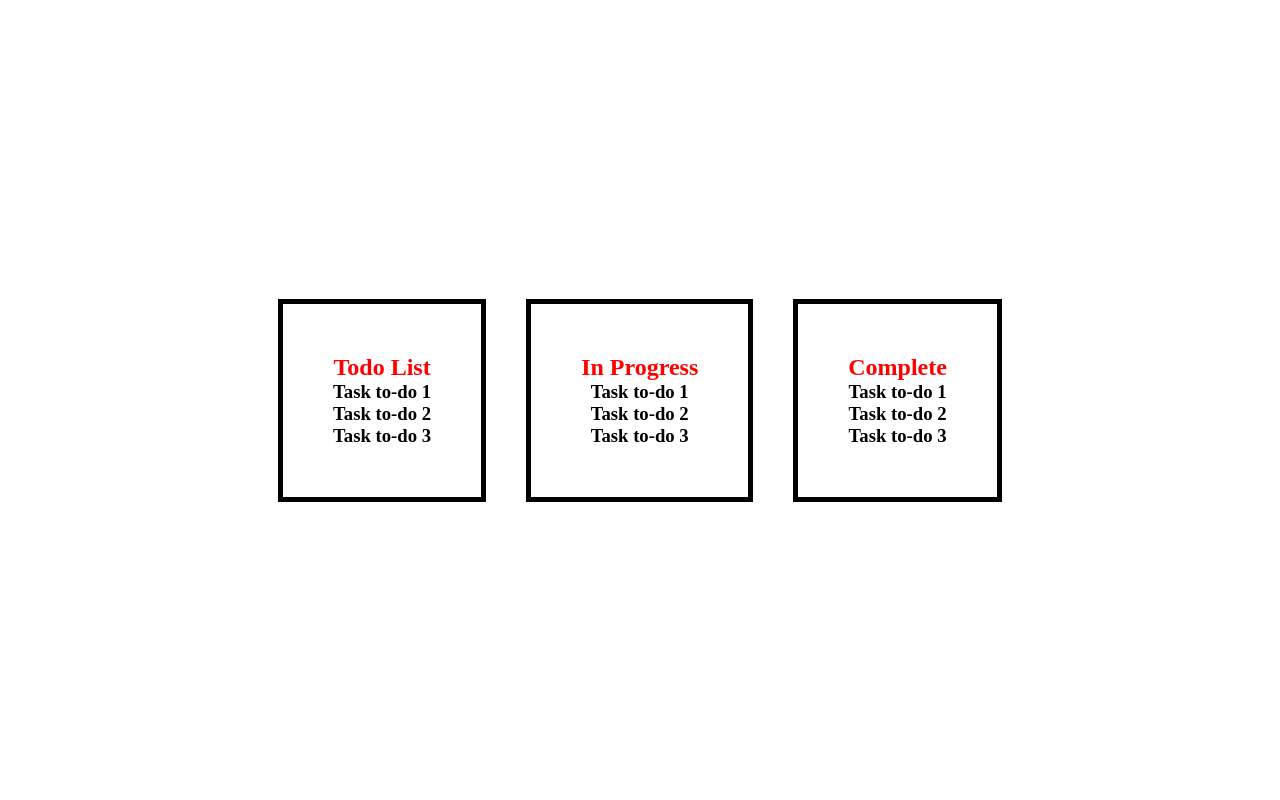
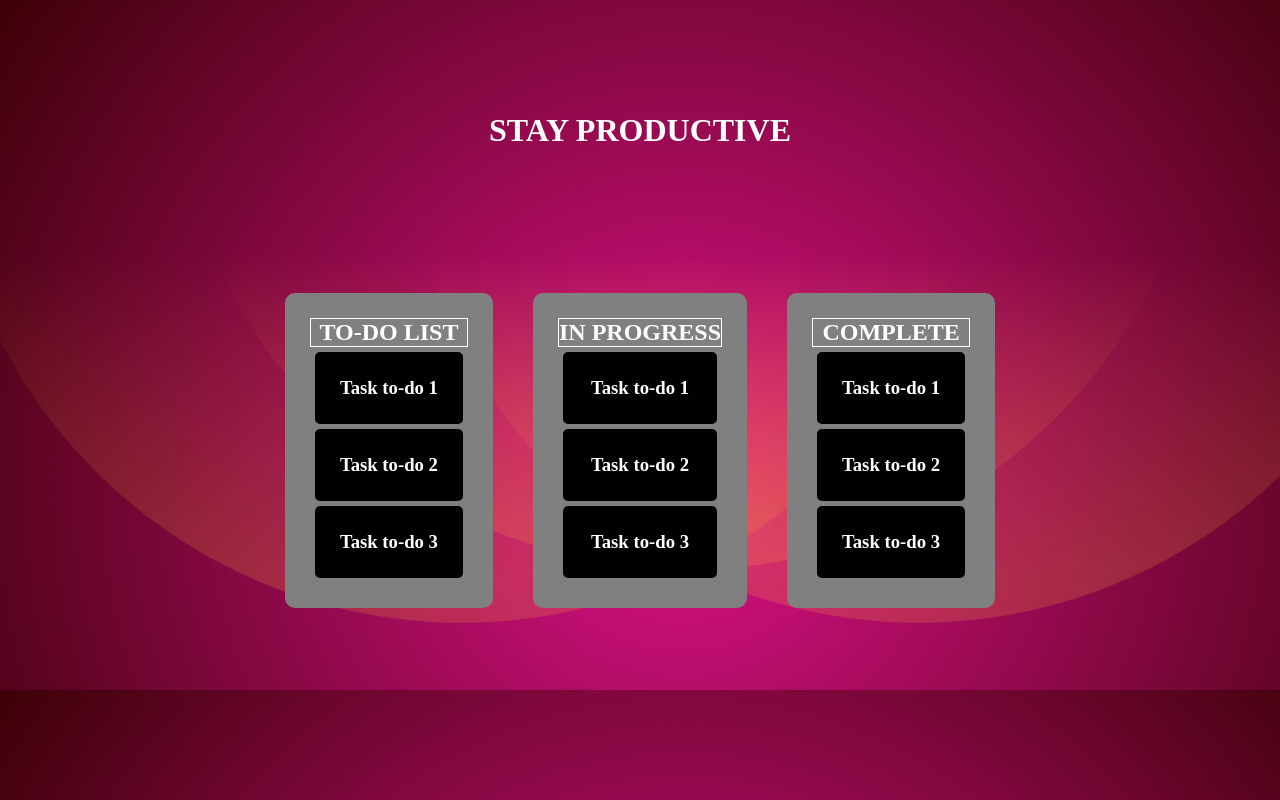
Before and after one commit to ts-develops/Kanban-Board, a plain HTML site: page index.html in a window 1280 px wide. Drawn offline with Linux system fonts and the light colour scheme.

Commit message:
css styling progess

```diff
--- a/index.html
+++ b/index.html
@@ -8,13 +8,15 @@
     <link rel="stylesheet" href="style.css" />
   </head>
   <body>
+    <div class="title"><h1>STAY PRODUCTIVE</h1></div>
+
     <main class="board">
       <div
         class="column column-todo"
         ondrop="drop(event)"
         ondragover="allowDrop(event)"
       >
-        <h2>Todo List</h2>
+        <h2>TO-DO LIST</h2>
         <article
           class="card"
           draggable="true"
@@ -45,7 +47,7 @@
         ondrop="drop(event)"
         ondragover="allowDrop(event)"
       >
-        <h2>In Progress</h2>
+        <h2>IN PROGRESS</h2>
         <article
           class="card"
           draggable="true"
@@ -76,7 +78,7 @@
         ondrop="drop(event)"
         ondragover="allowDrop(event)"
       >
-        <h2>Complete</h2>
+        <h2>COMPLETE</h2>
         <article
           class="card"
           draggable="true"
--- a/style.css
+++ b/style.css
@@ -4,23 +4,51 @@
     border: 0;
 }
 
+/* body */
+body{
+    background-image: url('/rose-petals.png');
+    background-size: cover;
+    color: white;
+}
+
+/* title */
+.title{
+    display: flex;
+    justify-content: center;
+    align-items: center;
+    padding-top: 50px;
+    height: 20vh;
+}
+
+
 /* customising layout */
 .board{
-    height: 100vh;
+    height: 60vh;
     display: flex;
     align-items: center;
     justify-content: center;
 }
 
 .column{
-    padding: 50px;
+    padding: 20px;
     margin: 20px;
-    border: 5px solid black;
+    border: 5px solid grey;
+    background-color: grey;
     text-align: center;
+    border-radius: 10px;
+}
+
+.card{
+color: white;
+padding: 20px;
+border: 5px solid black;
+margin: 5px;
+border-radius: 5px;
+background-color: black;
 }
 
 h2{
-    color: red;
+    border: 0.5px solid white;
 }
 
 
```
Also changed, not shown: rose-petals.png (added).
